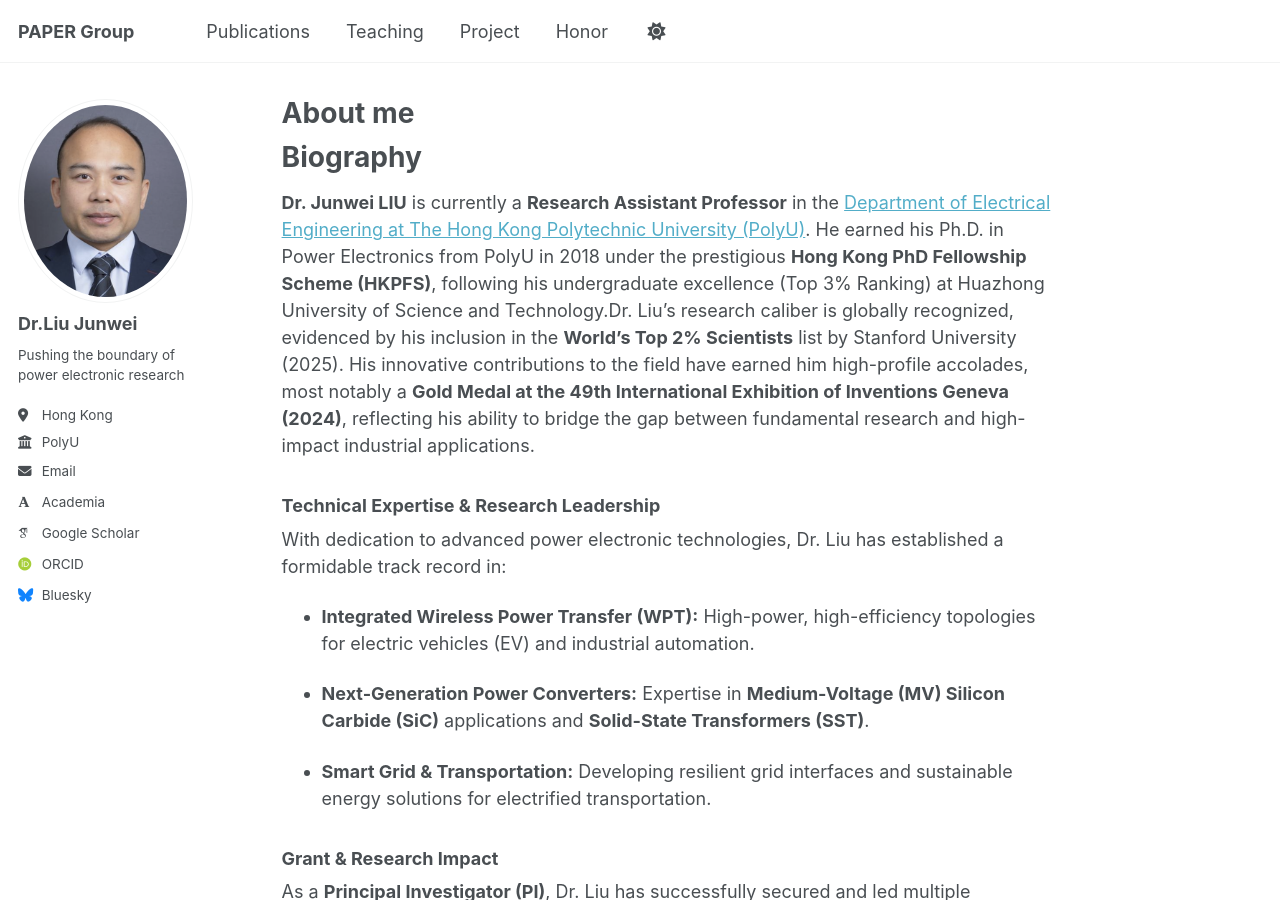
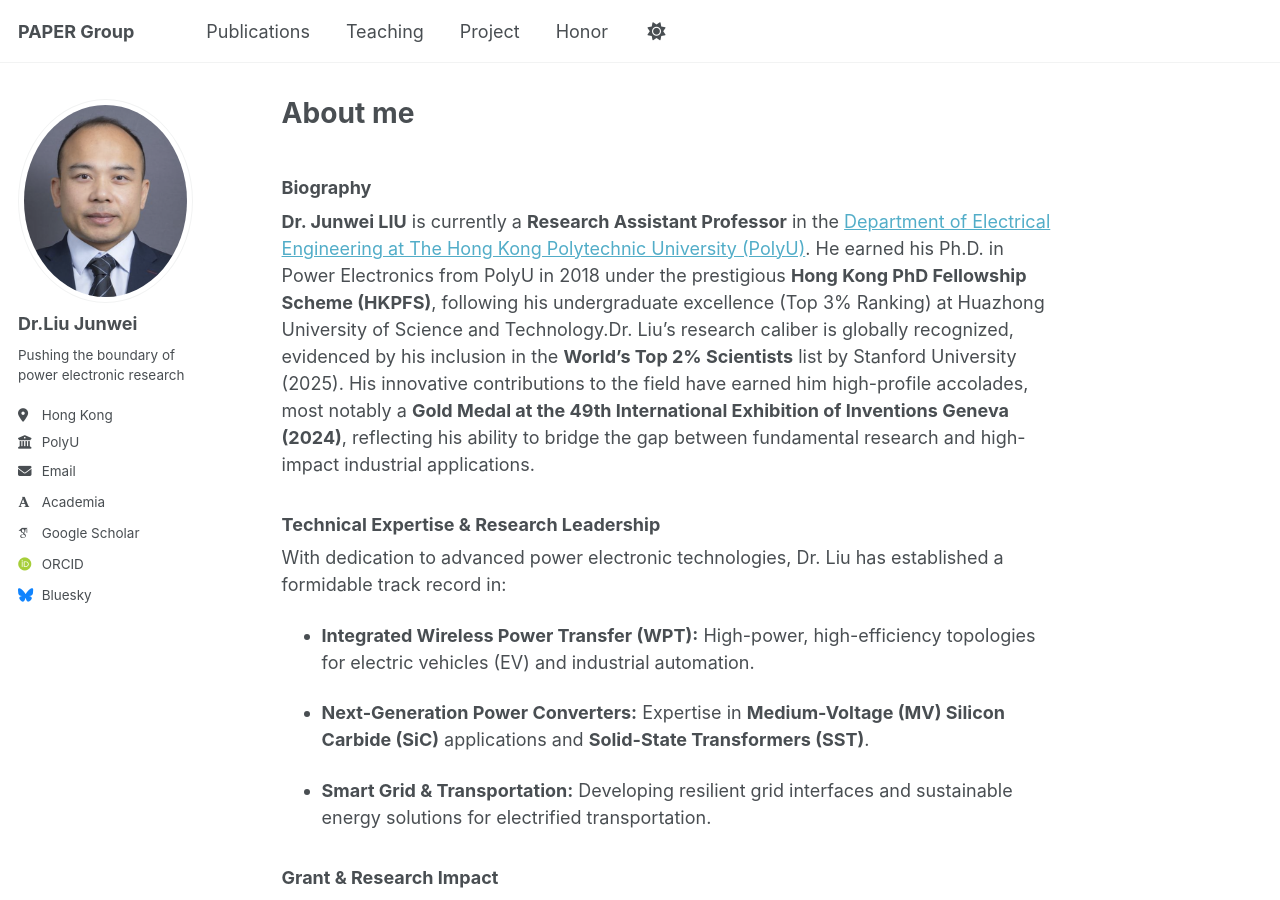
Before and after one commit to xuwenjie404/LiuJW, a Jekyll site: the page built from _pages/about.md, in a window 1280 px wide and 900 px high. Built offline with Jekyll 4.4.1, drawn with Linux system fonts in a browser that asks for light colours; some web fonts are replaced; a script bundle is joined from its source files by our own code; library files that are not in the unit come from our copies.

Commit message:
update about me

```diff
--- a/_pages/about.md
+++ b/_pages/about.md
@@ -7,7 +7,7 @@
   - /about.html
 ---
 
-# Biography
+### Biography
 
 **Dr. Junwei LIU** is currently a **Research Assistant Professor** in the [Department of Electrical Engineering at The Hong Kong Polytechnic University (PolyU)](https://www.polyu.edu.hk/eee/people/academic-staff-and-teaching-staff/dr-liu-junwei/). He earned his Ph.D. in Power Electronics from PolyU in 2018 under the prestigious **Hong Kong PhD Fellowship Scheme (HKPFS)**, following his undergraduate excellence (Top 3% Ranking) at Huazhong University of Science and Technology.Dr. Liu’s research caliber is globally recognized, evidenced by his inclusion in the **World’s Top 2% Scientists** list by Stanford University (2025). His innovative contributions to the field have earned him high-profile accolades, most notably a **Gold Medal at the 49th International Exhibition of Inventions Geneva (2024)**, reflecting his ability to bridge the gap between fundamental research and high-impact industrial applications.
 
@@ -70,5 +70,5 @@
 
 Dr. Liu currently leads a dedicated research group at PolyU, distinguished by integrating the 5 expertise of senior Postdoctoral Fellows with the 2 creative energy of Doctoral Scholars.The team has already demonstrated its high-impact potential through international recognition. The group is uniquely positioned as an innovation powerhouse, dedicated to reimagining power architectures for the next generation SiC devices.
 
-![Group Photo](../images/Group.jpg "PolyU Advanced Power Electronic Research Group Portrait")
+![Group Photo](../images/LJW.jpg "PolyU Advanced Power Electronic Research Group Portrait")
 <p style="text-align: center; color: #d4af37; font-style: italic; font-size: 0.9em;">PolyU Advanced Power Electronic Research Group (PAPER).</p>
```
